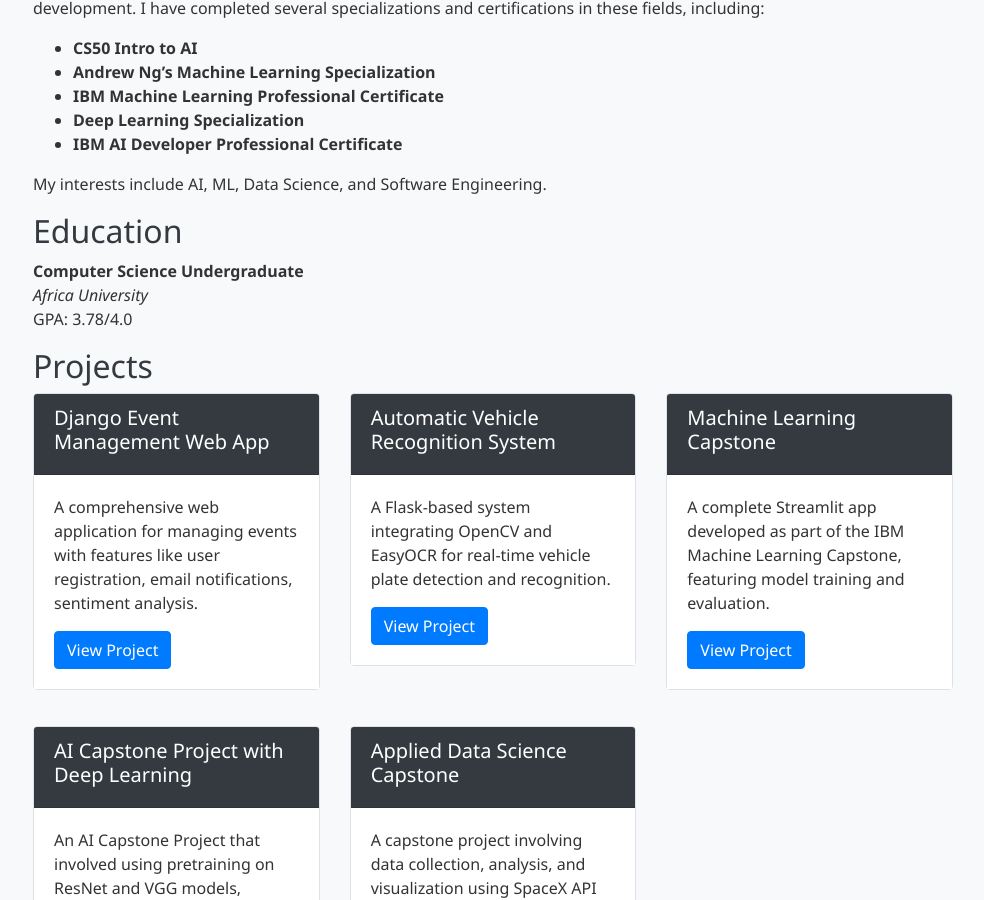
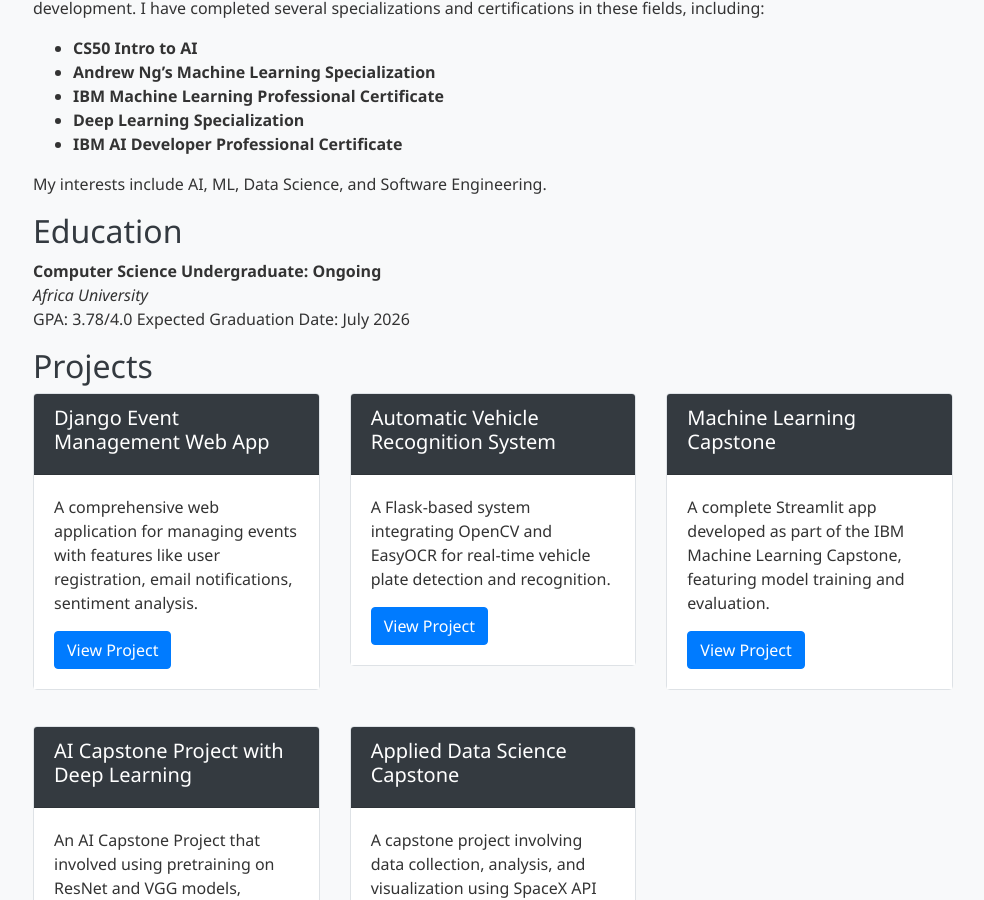
Before and after one commit to NyashaEysenck/NyashaEysenck.github.io, a Jekyll site: the page built from index.md, in a window 1280 px wide and 900 px high, scrolled down 394 px. Shown: the whole window, without its empty margins (147-1131 px from the left). Built offline with Jekyll 4.4.1, drawn with Linux system fonts in a browser that asks for light colours; nearby versions of some CDN libraries.

Commit message:
Update index.md

```diff
--- a/index.md
+++ b/index.md
@@ -23,9 +23,10 @@
 
 ## Education
 
-**Computer Science Undergraduate**
+**Computer Science Undergraduate: Ongoing**
 *Africa University*
 GPA: 3.78/4.0
+Expected Graduation Date: July 2026
 
 ## Projects
 
```
